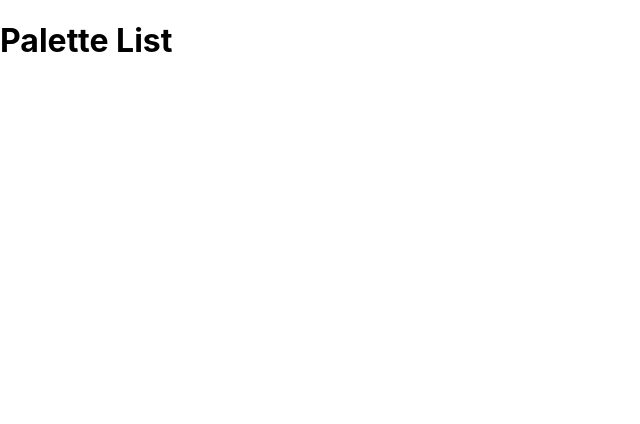
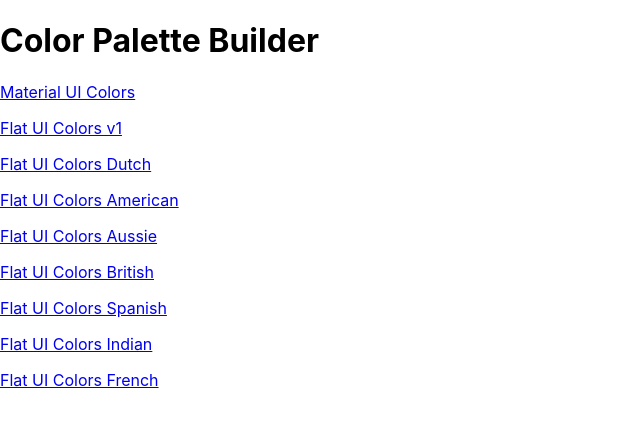
Before and after one commit to seanc-dev/react-color-picker, a React (Create React App) app: page / in a window 1280 px wide. Shown: the top 424 px of the page, without its empty margins (0-640 px from the left). Built offline with nearby package versions, Linux system fonts and the light colour scheme.

Commit message:
Add PaletteList and Links

```diff
--- a/src/App.js
+++ b/src/App.js
@@ -1,24 +1,31 @@
 import React from "react";
 
 import Palette from "./Scenes/Palette/Palette.scene";
+import PaletteList from "./Scenes/PaletteList/PaletteList.scene";
 
 import { generatePalette } from "./service/colorHelpers";
 import seedColors from "./seedColors";
 import { Route, Switch } from "react-router";
 
 function App() {
-  const palette = generatePalette(seedColors[4]);
+  const generatePaletteComponent = (routeProps) => {
+    const palette = generatePalette(
+      findPalette(routeProps.match.params.paletteId)
+    );
+    return <Palette {...palette} />;
+  };
+  const findPalette = (id) => seedColors.find((palette) => palette.id === id);
+  const palettes = () => <PaletteList palettes={seedColors} />;
   return (
     <div className="App">
       <Switch>
-        <Route exact path="/" render={() => <h1>Palette List</h1>} />
+        <Route exact path="/" render={palettes} />
         <Route
           exact
           path="/palette/:paletteId"
-          render={() => <h1>Individual Palette</h1>}
+          render={generatePaletteComponent}
         />
       </Switch>
-      {/* <Palette {...palette} /> */}
     </div>
   );
 }
--- a/src/Scenes/Palette/components/Navbar.component.js
+++ b/src/Scenes/Palette/components/Navbar.component.js
@@ -8,6 +8,7 @@
 
 import "rc-slider/assets/index.css";
 import "./Navbar.component.css";
+import { Link } from "react-router-dom";
 
 function Navbar({ level, setLevel, format, setFormat }) {
   const [open, setOpen] = useState(false);
@@ -20,7 +21,7 @@
   return (
     <header className="Navbar">
       <div className="logo">
-        <a href="/">ColourPaletteBuilder</a>
+        <Link to="/">ColourPaletteBuilder</Link>
       </div>
       <div className="slider-container">
         <span>Level: {level}</span>
--- /dev/null
+++ b/src/Scenes/PaletteList/PaletteList.scene.js
@@ -0,0 +1,20 @@
+import React from "react";
+import { Link } from "react-router-dom";
+
+function PaletteList({ palettes }) {
+  console.log(palettes);
+  return (
+    <div>
+      <h1 className="PaletteList-header">Color Palette Builder</h1>
+      {palettes.map((palette) => (
+        <p>
+          <Link to={`/palette/${palette.id}`} key={palette.id}>
+            {palette.paletteName}
+          </Link>
+        </p>
+      ))}
+    </div>
+  );
+}
+
+export default PaletteList;
```
